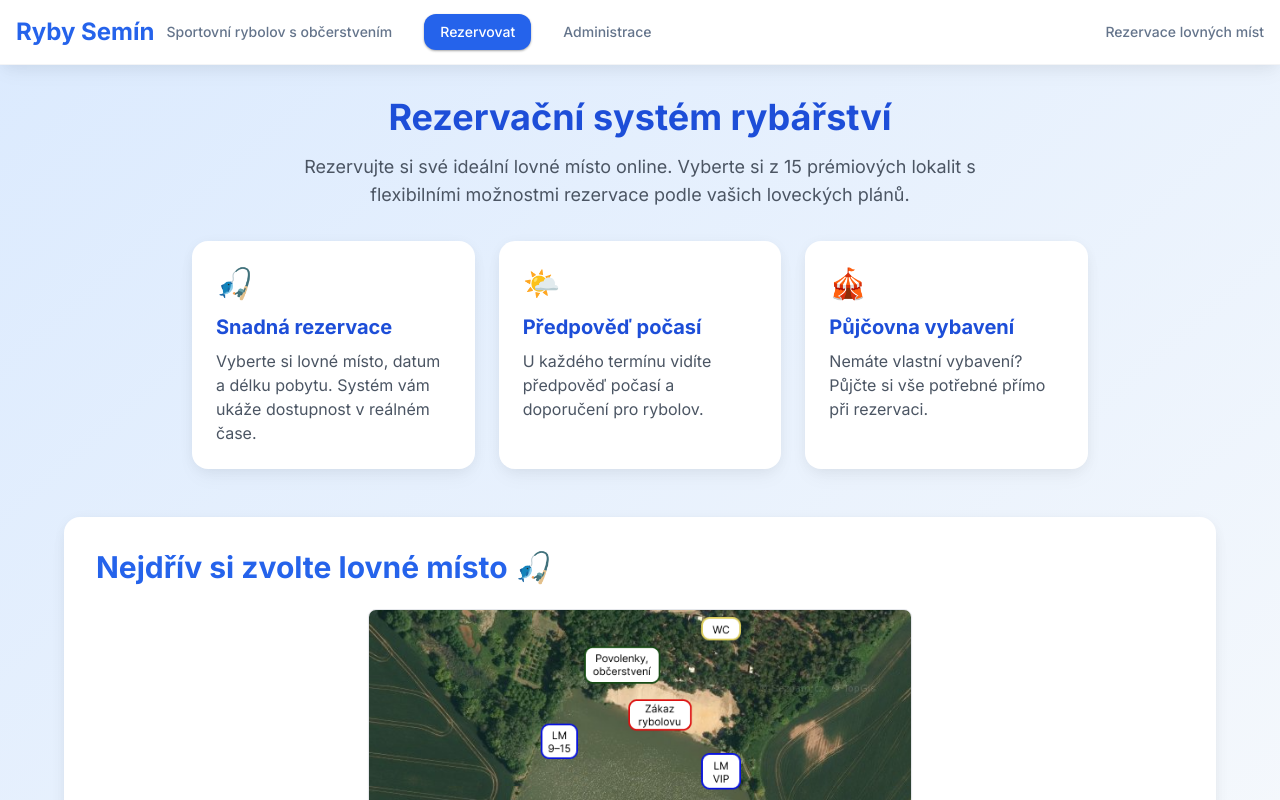
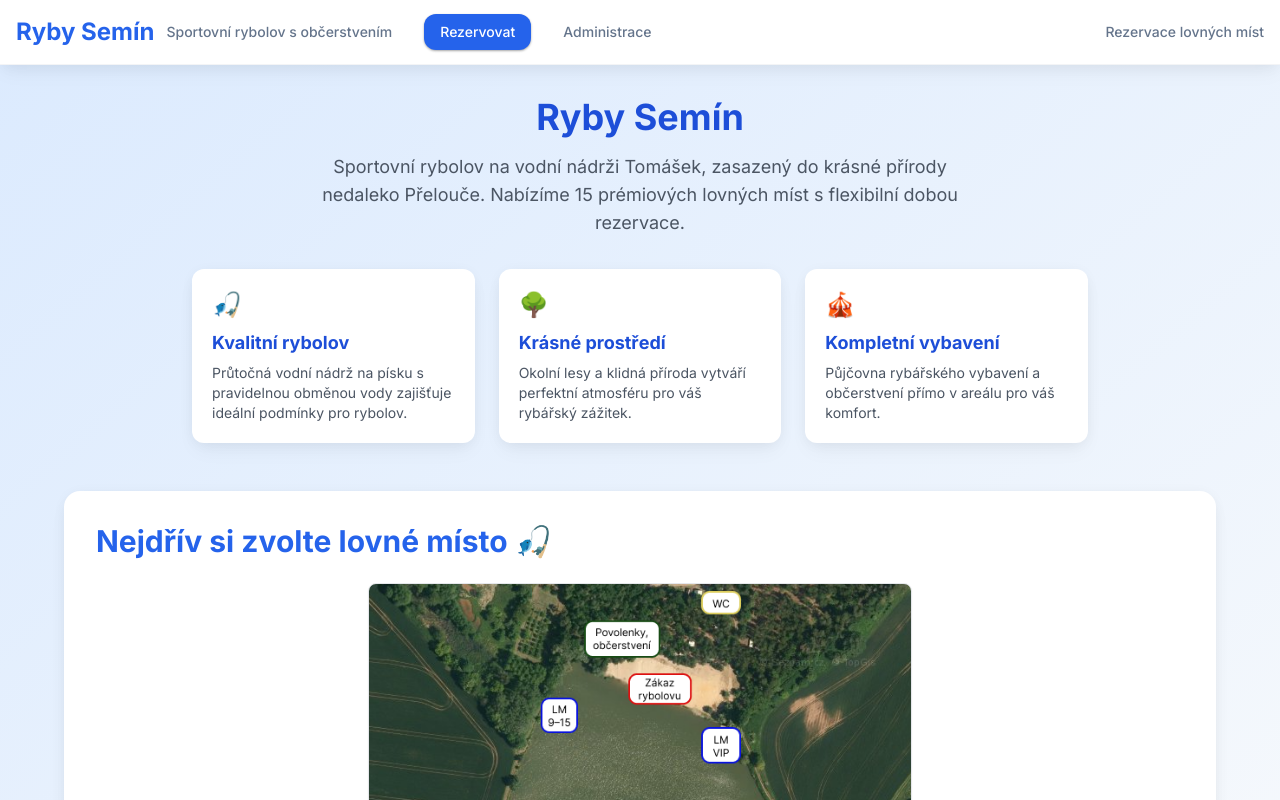
Before and after one commit to myrsple/rezervace, a Next.js app: page / in a window 1280 px wide. Shown: the top 800 px of the page. Built offline with nearby package versions, Linux system fonts and the light colour scheme; no server answers; the database is empty.

Commit message:
Update intro section to match brand messaging

```diff
--- a/app/page.tsx
+++ b/app/page.tsx
@@ -8,32 +8,33 @@ export default function Home() {
       <div className="max-w-6xl mx-auto">
         <header className="text-center mb-12">
           <h1 className="text-4xl font-bold text-blue-700 mb-4">
-            Rezervační systém rybářství
+            Ryby Semín
           </h1>
           <p className="text-lg text-gray-600 max-w-2xl mx-auto mb-8">
-            Rezervujte si své ideální lovné místo online. Vyberte si z 15 prémiových lokalit s flexibilními možnostmi rezervace podle vašich loveckých plánů.
+            Sportovní rybolov na vodní nádrži Tomášek, zasazený do krásné přírody nedaleko Přelouče.
+            Nabízíme 15 prémiových lovných míst s flexibilní dobou rezervace.
           </p>
           {/* Info Cards Section */}
           <div className="grid grid-cols-1 md:grid-cols-3 gap-6 max-w-4xl mx-auto mb-12">
-            <div className="bg-white rounded-2xl shadow-soft p-6 text-left">
-              <div className="text-3xl mb-3">🎣</div>
-              <h3 className="text-xl font-bold text-blue-700 mb-2">Snadná rezervace</h3>
-              <p className="text-gray-600">
-                Vyberte si lovné místo, datum a délku pobytu. Systém vám ukáže dostupnost v reálném čase.
+            <div className="bg-white rounded-xl shadow-soft p-5 text-left">
+              <div className="text-2xl mb-2">🎣</div>
+              <h3 className="text-lg font-bold text-blue-700 mb-1.5">Kvalitní rybolov</h3>
+              <p className="text-gray-600 text-sm">
+                Průtočná vodní nádrž na písku s pravidelnou obměnou vody zajišťuje ideální podmínky pro rybolov.
               </p>
             </div>
-            <div className="bg-white rounded-2xl shadow-soft p-6 text-left">
-              <div className="text-3xl mb-3">🌤️</div>
-              <h3 className="text-xl font-bold text-blue-700 mb-2">Předpověď počasí</h3>
-              <p className="text-gray-600">
-                U každého termínu vidíte předpověď počasí a doporučení pro rybolov.
+            <div className="bg-white rounded-xl shadow-soft p-5 text-left">
+              <div className="text-2xl mb-2">🌳</div>
+              <h3 className="text-lg font-bold text-blue-700 mb-1.5">Krásné prostředí</h3>
+              <p className="text-gray-600 text-sm">
+                Okolní lesy a klidná příroda vytváří perfektní atmosféru pro váš rybářský zážitek.
               </p>
             </div>
-            <div className="bg-white rounded-2xl shadow-soft p-6 text-left">
-              <div className="text-3xl mb-3">🎪</div>
-              <h3 className="text-xl font-bold text-blue-700 mb-2">Půjčovna vybavení</h3>
-              <p className="text-gray-600">
-                Nemáte vlastní vybavení? Půjčte si vše potřebné přímo při rezervaci.
+            <div className="bg-white rounded-xl shadow-soft p-5 text-left">
+              <div className="text-2xl mb-2">🎪</div>
+              <h3 className="text-lg font-bold text-blue-700 mb-1.5">Kompletní vybavení</h3>
+              <p className="text-gray-600 text-sm">
+                Půjčovna rybářského vybavení a občerstvení přímo v areálu pro váš komfort.
               </p>
             </div>
           </div>
```
